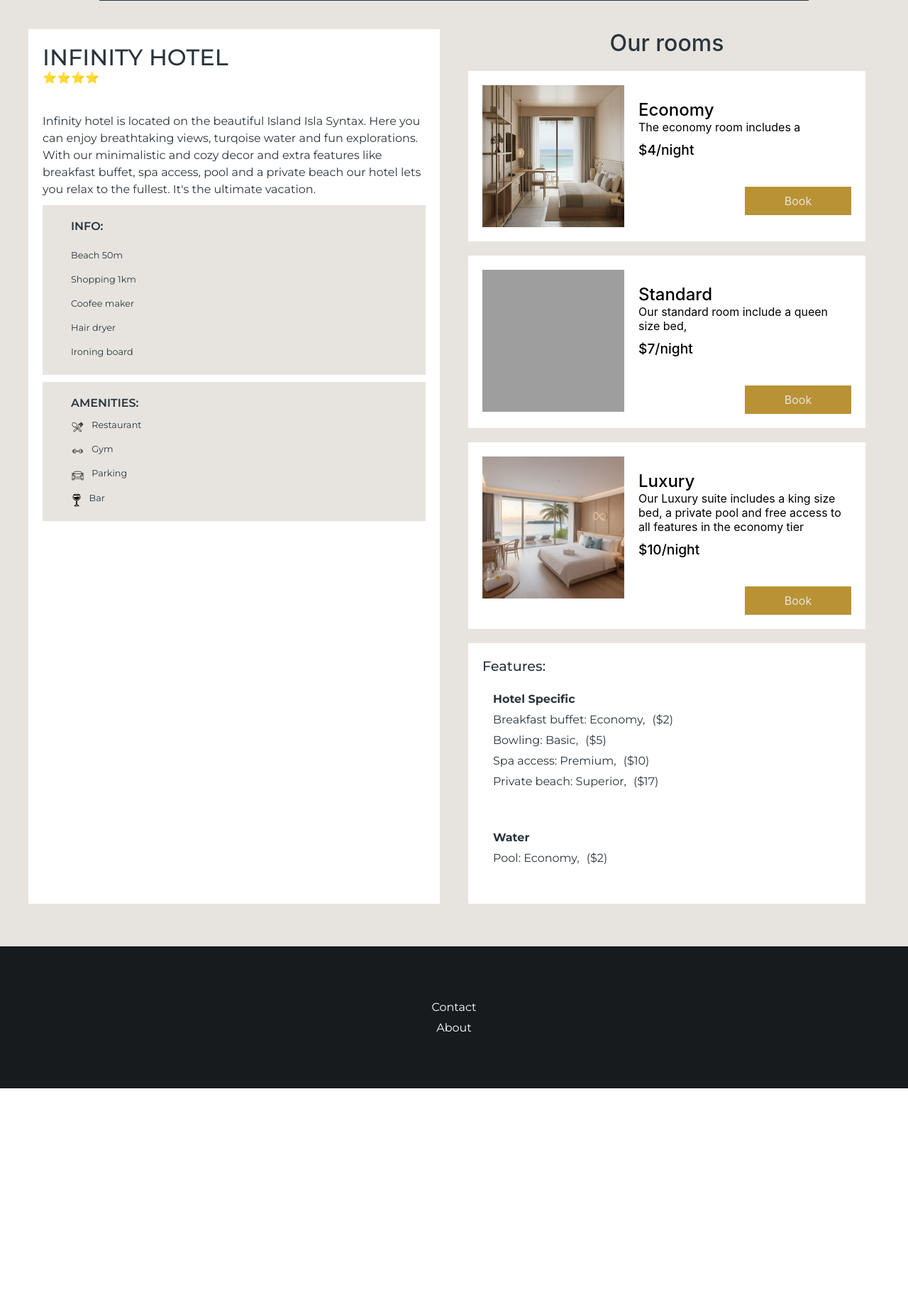
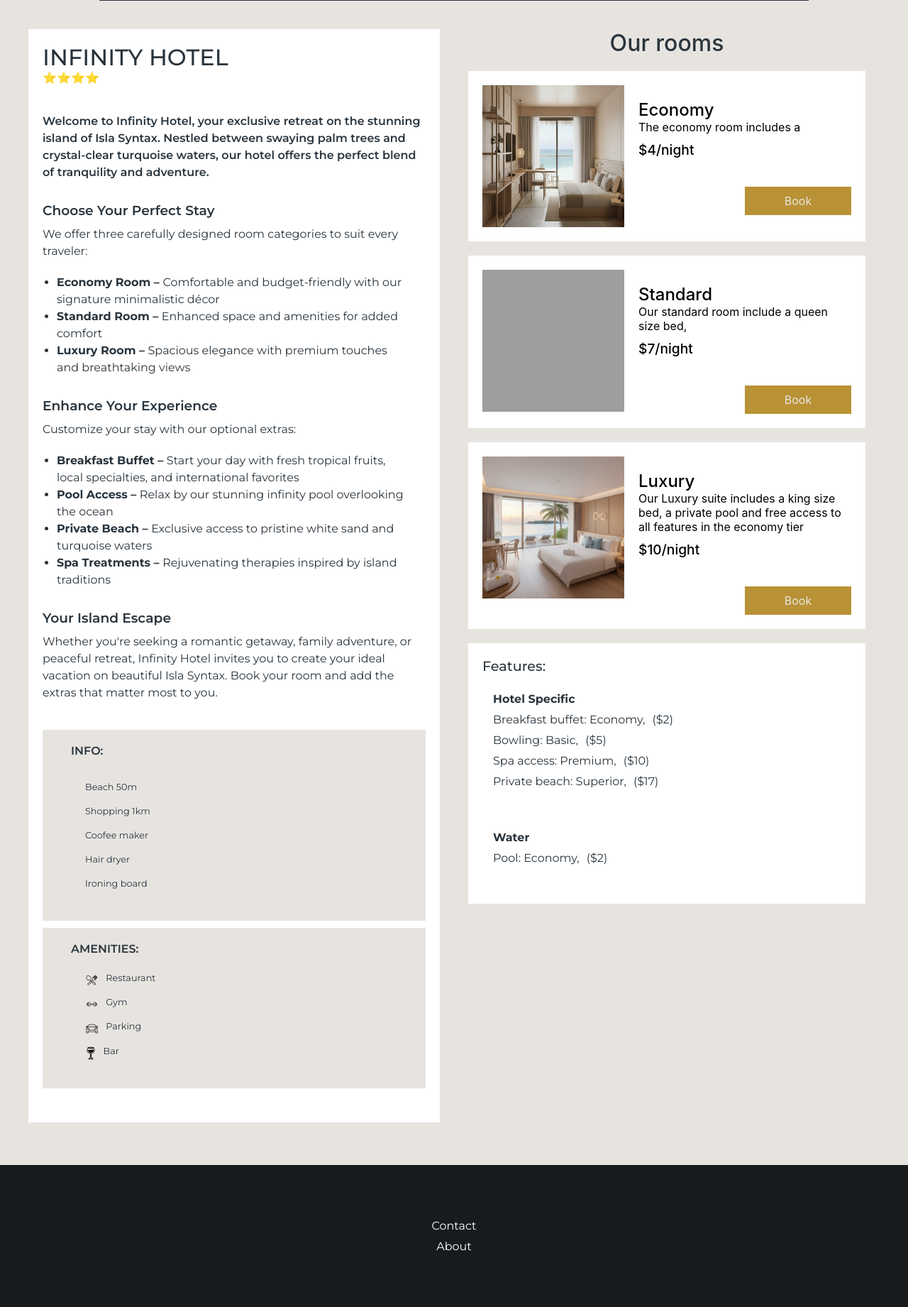
Before and after one commit to Patricia-LF/yrgopelag, a PHP site: page / in a window 1280 px wide. Shown: the part 933-2774 px from the top of the page at 71% size. Before the commit the page ends 2466 px from the top, so only its background shows below. Run offline with PHP 8.4, Linux system fonts and the light colour scheme; data comes from the database, SQL or seed files in the repository; data that the repository does not hold is empty; grey boxes are pictures that could not be loaded.

Commit message:
updated hotel-info

```diff
--- a/index.php
+++ b/index.php
@@ -50,7 +50,38 @@ foreach ($features as $feature) {
         <article class="about-container" id="about-container">
             <h1>Infinity hotel</h1>
             <div>⭐⭐⭐⭐</div>
-            <p>Infinity hotel is located on the beautiful Island Isla Syntax. Here you can enjoy breathtaking views, turqoise water and fun explorations. With our minimalistic and cozy decor and extra features like breakfast buffet, spa access, pool and a private beach our hotel lets you relax to the fullest. It's the ultimate vacation. </p>
+            <p class="welcome"> Welcome to Infinity Hotel, your exclusive retreat on the stunning island of Isla Syntax. Nestled between swaying palm trees and crystal-clear turquoise waters, our hotel offers the perfect blend of tranquility and adventure.
+            </p>
+
+            <div class="perfect-stay">
+                <h3>Choose Your Perfect Stay</h3>
+                <p>We offer three carefully designed room categories to suit every traveler:</p>
+
+                <ul>
+                    <li><strong>Economy Room – </strong>Comfortable and budget-friendly with our signature minimalistic décor</li>
+                    <li><strong>Standard Room – </strong>Enhanced space and amenities for added comfort</li>
+                    <li><strong>Luxury Room – </strong>Spacious elegance with premium touches and breathtaking views</li>
+                </ul>
+            </div>
+
+            <div class="enhance">
+                <h3>Enhance Your Experience</h3>
+                <p>Customize your stay with our optional extras:</p>
+
+                <ul>
+                    <li><strong>Breakfast Buffet – </strong>Start your day with fresh tropical fruits, local specialties, and international favorites</li>
+                    <li><strong>Pool Access – </strong>Relax by our stunning infinity pool overlooking the ocean</li>
+                    <li><strong>Private Beach – </strong>Exclusive access to pristine white sand and turquoise waters</li>
+                    <li><strong>Spa Treatments – </strong>Rejuvenating therapies inspired by island traditions</li>
+                </ul>
+            </div>
+
+            <div class="island-escape">
+                <h3>Your Island Escape</h3>
+                <p>Whether you're seeking a romantic getaway, family adventure, or peaceful retreat, Infinity Hotel invites you to create your ideal vacation on beautiful Isla Syntax. Book your room and add the extras that matter most to you.
+                </p>
+            </div>
+
             <div class="info">
                 <h2>Info:</h2>
                 <ul>
--- a/style.css
+++ b/style.css
@@ -238,7 +238,7 @@ html {
     color: var(--font-color);
     font-family: var(--font-base);
     /* padding: 20px; */
-    height: 1000px;
+    height: 1500px;
 }
 
 .about-container h1 {
@@ -248,10 +248,36 @@ html {
     text-transform: uppercase;
 }
 
-.about-container p {
+.about-container h3 {
+    margin-top: 30px;
+    margin-bottom: 10px;
+    color: var(--font-color);
+    font-weight: 600;
+}
+
+.welcome {
     margin-top: 40px;
     font-size: 1rem;
+    font-weight: 600;
+    line-height: 1.5rem;
+}
+
+.perfect-stay p, .enhance p, .island-escape p {
+    font-size: 1rem;
     font-weight: 400;
+    line-height: 1.5rem;
+    margin-bottom: 10px;
+}
+
+.island-escape {
+    margin-bottom: 40px;
+}
+
+.about-container ul {
+    margin: 20px;
+}
+
+.about-container li {
     line-height: 1.5rem;
 }
 
```
